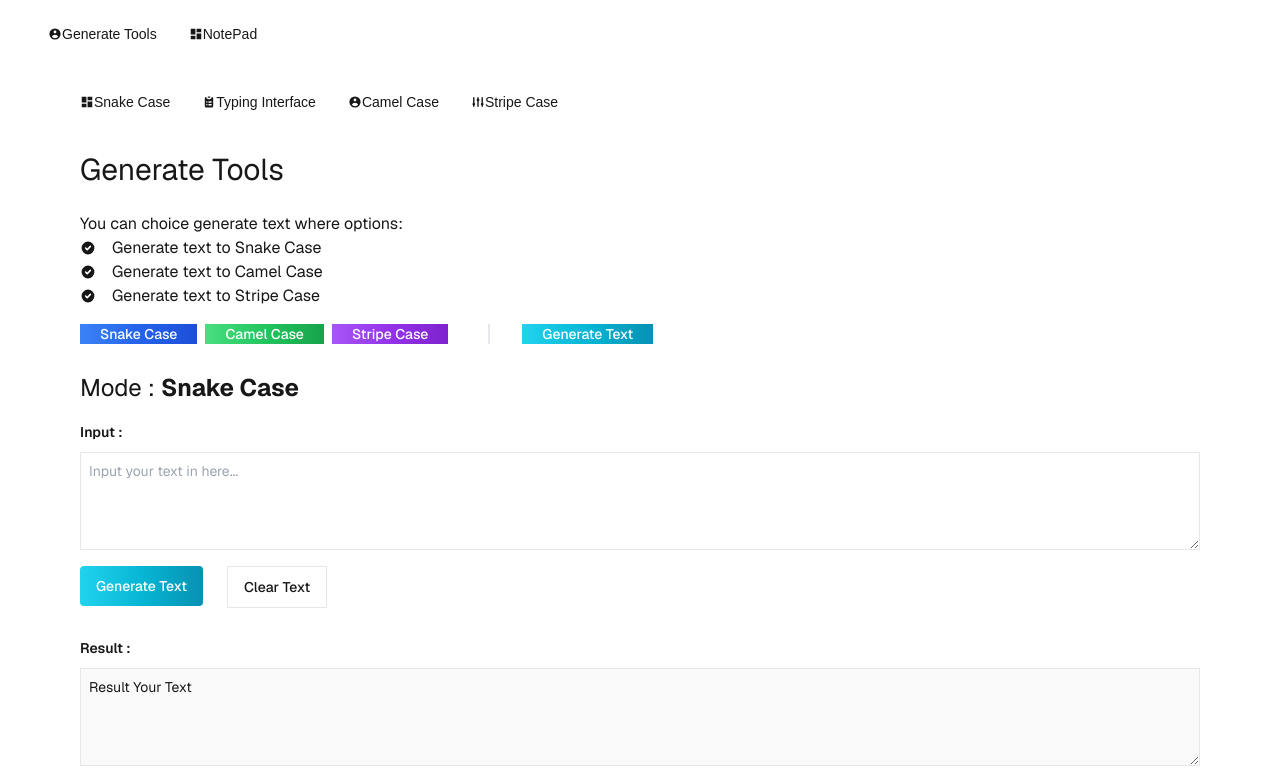
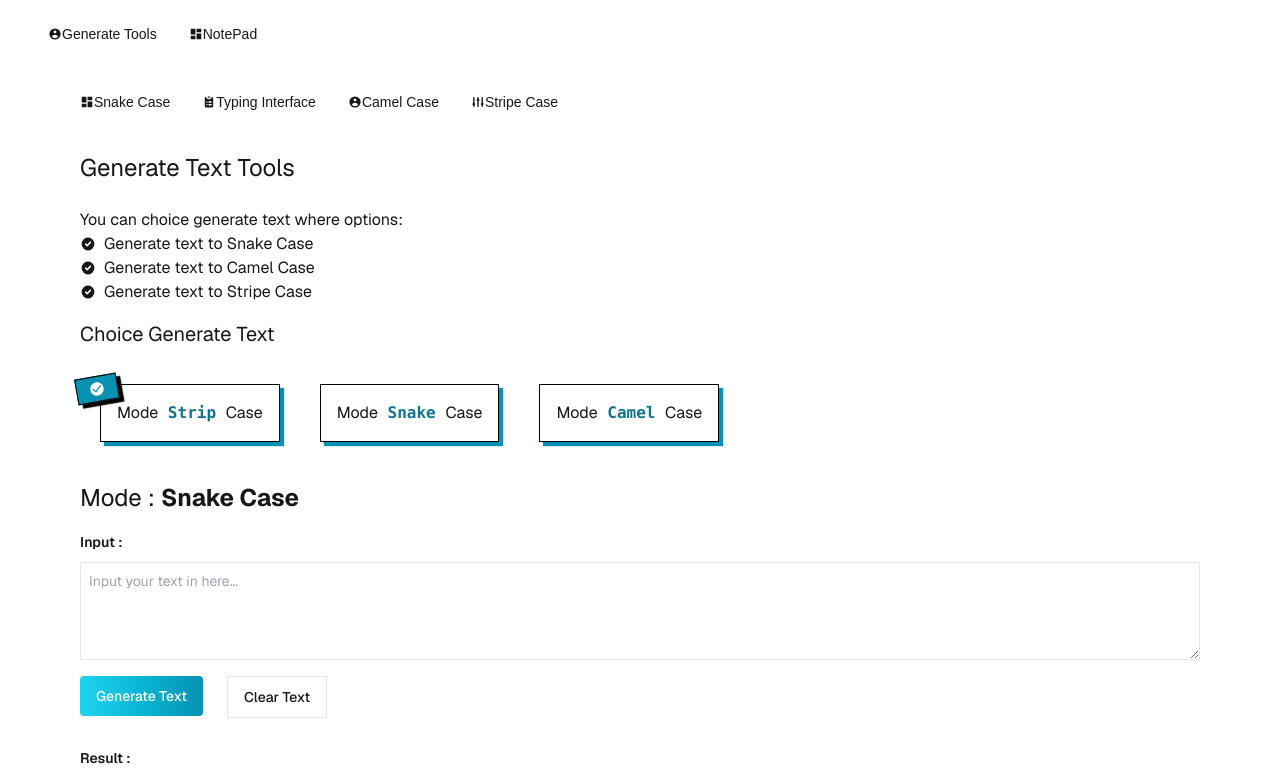
Before and after one commit to anjasmaradwisetiadi/notepad-generate-tools, a Next.js app: page /note-worker in a window 1280 px wide. Shown: the top 777 px of the page. Built offline with nearby package versions, Linux system fonts and the light colour scheme.

Commit message:
[feature/snake-case-format] successfull add mode snake case dan strip case

```diff
--- a/src/app/note-worker/generate-tools/snake-case/SnakeCase.tsx
+++ b/src/app/note-worker/generate-tools/snake-case/SnakeCase.tsx
@@ -1,28 +1,73 @@
 import { Label, TextInput, Textarea, List, ListItem, ButtonGroup } from "flowbite-react";
 import { Button } from "flowbite-react";
-import { useState } from "react";
+import { ChangeEvent, useState } from "react";
 import { HiCheckCircle } from "react-icons/hi";
 import Swal from "sweetalert2";
 import withReactContent from "sweetalert2-react-content";
-import { toastConfig } from "@/app/shared/utilis/utilis";
+import { toastConfig, camelCasePattern, snakeCasePattern, stripCasePattern } from "@/app/shared/utilis/utilis";
+import { Card } from "flowbite-react";
+import styles from "./index.module.scss";
+import { MdCheckCircle } from "react-icons/md";
+import { textGeneratedDto } from "./text-generate.dto";
 
 export default function CamelCase() {
   const toast = toastConfig;
+  const listModeText: textGeneratedDto.listModeText[] = [
+    {
+      value: "strip-case",
+      label: "Strip"
+    },
+    {
+      value: "snake-case",
+      label: "Snake"
+    },
+    {
+      value: "camnel-case",
+      label: "Camel"
+    }
+  ];
 
+  const [modeText, setModeText] = useState({
+    value: "strip-case",
+    label: "Stripe"
+  });
   const [inputText, setInputText] = useState("");
-  const [resultText, setResultText] = useState("Result Your Text");
+  const [resultText, setResultText] = useState("");
 
-  const handleChangeInputResult = (e: Event) => {
+  const handleChangeInputResult = (e: ChangeEvent) => {
     const valueTarget = e.target as HTMLInputElement;
-    console.log("handleChangeInputResult = ");
-    console.log(valueTarget.value);
+    setInputText(valueTarget.value);
   };
   function generateText() {
     console.log("generateText = ");
+    let textConvert = "";
+    // snake-case convert
+    switch (modeText.value) {
+      case "camnel-case":
+        textConvert = camelCasePattern(inputText);
+        break;
+      case "snake-case":
+        textConvert = snakeCasePattern(inputText);
+        break;
+      default:
+        textConvert = stripCasePattern(inputText);
+        break;
+    }
+
+    setResultText(textConvert);
+    toast.fire({
+      icon: "success",
+      title: "Successfully convert text !"
+    });
   }
 
   function clearText() {
-    console.log("clearText = ");
+    setInputText("");
+    setResultText("");
+    toast.fire({
+      icon: "success",
+      title: "Successfully clear text !"
+    });
   }
 
   function copyText() {
@@ -31,14 +76,22 @@ export default function CamelCase() {
 
     toast.fire({
       icon: "success",
-      title: "Successfully copy text!"
+      title: "Successfully copy text !"
     });
   }
+
+  const textModeSelected = (val: textGeneratedDto.listModeText) => (event: React.MouseEvent<HTMLDivElement>) => {
+    setModeText({
+      value: val.value,
+      label: val.label
+    });
+  };
+
   return (
     <div className="grid items-center justify-items-center px-4 pb-4 gap-4 font-[family-name:var(--font-geist-sans)]">
       <main className="flex flex-col gap-4 w-full row-start-2 items-center sm:items-start">
         <div className="w-full">
-          <h4 className="text-3xl mb-6">Generate Tools </h4>
+          <h4 className="text-2xl mb-6">Generate Text Tools </h4>
           <p>You can choice generate text where options:</p>
           <List>
             <ListItem icon={HiCheckCircle}>
@@ -55,26 +108,35 @@ export default function CamelCase() {
             </ListItem>
           </List>
         </div>
-        <div className="w-full flex mb-3">
-          <div className="me-2">
-            <Button className="bg-gradient-to-r from-blue-500 via-blue-600 to-blue-700 text-white hover:bg-gradient-to-br focus:ring-blue-300 dark:focus:ring-blue-800">
-              Snake Case
-            </Button>
+        <div className="w-full mb-3">
+          <div className="">
+            <h4 className="text-xl mb-6">Choice Generate Text </h4>
           </div>
-          <div className="me-2">
-            <Button className="bg-gradient-to-r from-green-400 via-green-500 to-green-600 text-white hover:bg-gradient-to-br focus:ring-green-300 dark:focus:ring-green-800">
-              Camel Case
-            </Button>
-          </div>
-          <div className="me-2">
-            <Button className="bg-gradient-to-r from-purple-500 via-purple-600 to-purple-700 text-white hover:bg-gradient-to-br focus:ring-purple-300 dark:focus:ring-purple-800">
-              Stripe Case
-            </Button>
-          </div>
-          <div className="mx-8 px-8 border-l-2">
-            <Button className="bg-gradient-to-r from-cyan-400 via-cyan-500 to-cyan-600 text-white hover:bg-gradient-to-br focus:ring-cyan-300 dark:focus:ring-cyan-800">
-              Generate Text
-            </Button>
+          <div className="option-text-container flex">
+            {listModeText.map((item, index) => {
+              return (
+                <div className="text-mode-case" key={index}>
+                  <div className={styles["card-style"] + " relative my-3 mx-5"} onClick={textModeSelected(item)}>
+                    {item.value === modeText.value && (
+                      <span
+                        className={
+                          styles["black_border"] +
+                          " absolute py-1 px-3 -left-6 -top-2 -rotate-[10deg] border bg-cyan-600 border-black text-white font-bold"
+                        }
+                      >
+                        <MdCheckCircle />
+                      </span>
+                    )}
+
+                    <div className={styles["purple_border"] + " p-4 border border-black"}>
+                      Mode
+                      <span className="font-mono text-cyan-700 font-bold"> {item.label} </span>
+                      Case
+                    </div>
+                  </div>
+                </div>
+              );
+            })}
           </div>
         </div>
         <div>
@@ -94,7 +156,7 @@ export default function CamelCase() {
               required
               rows={4}
               value={inputText}
-              onChange={() => handleChangeInputResult}
+              onChange={handleChangeInputResult}
             />
           </div>
           <div className="w-full flex mb-3 gap-x-6 my-4">
--- /dev/null
+++ b/src/app/note-worker/generate-tools/snake-case/index.module.scss
@@ -0,0 +1,11 @@
+.purple_border {
+  box-shadow: 4px 4px 1px rgb(8, 145, 178);
+}
+
+.black_border {
+  box-shadow: 4px 4px 1px rgb(0, 0, 0);
+}
+
+.card-style {
+    cursor: pointer;
+}
--- /dev/null
+++ b/src/app/note-worker/generate-tools/snake-case/text-generate.dto.ts
@@ -0,0 +1,6 @@
+export namespace textGeneratedDto{
+  export interface listModeText{
+    value: string;
+    label: string;
+  }
+}
--- a/src/app/shared/utilis/utilis.tsx
+++ b/src/app/shared/utilis/utilis.tsx
@@ -12,4 +12,37 @@ const toastConfig = Swal.mixin({
   }
 });
 
-export { toastConfig };
+const camelCasePattern = (inputText: string) => {
+  const text = 'Camel Case'
+  return text;
+};
+
+const snakeCasePattern = (inputText: string) => {
+  const text = inputText
+    .trim()
+    .split(" ")
+    .filter(word => {
+      if (word.length > 0) {
+        return word.toLowerCase();
+      }
+    })
+    .join("_")
+    .toLowerCase();
+  return text;
+};
+
+const stripCasePattern = (inputText: string) => {
+  const text = inputText
+    .trim()
+    .split(" ")
+    .filter(word => {
+      if (word.length > 0) {
+        return word;
+      }
+    })
+    .join("-")
+    .toLowerCase();
+  return text;
+};
+
+export { toastConfig, camelCasePattern, snakeCasePattern, stripCasePattern };
```
